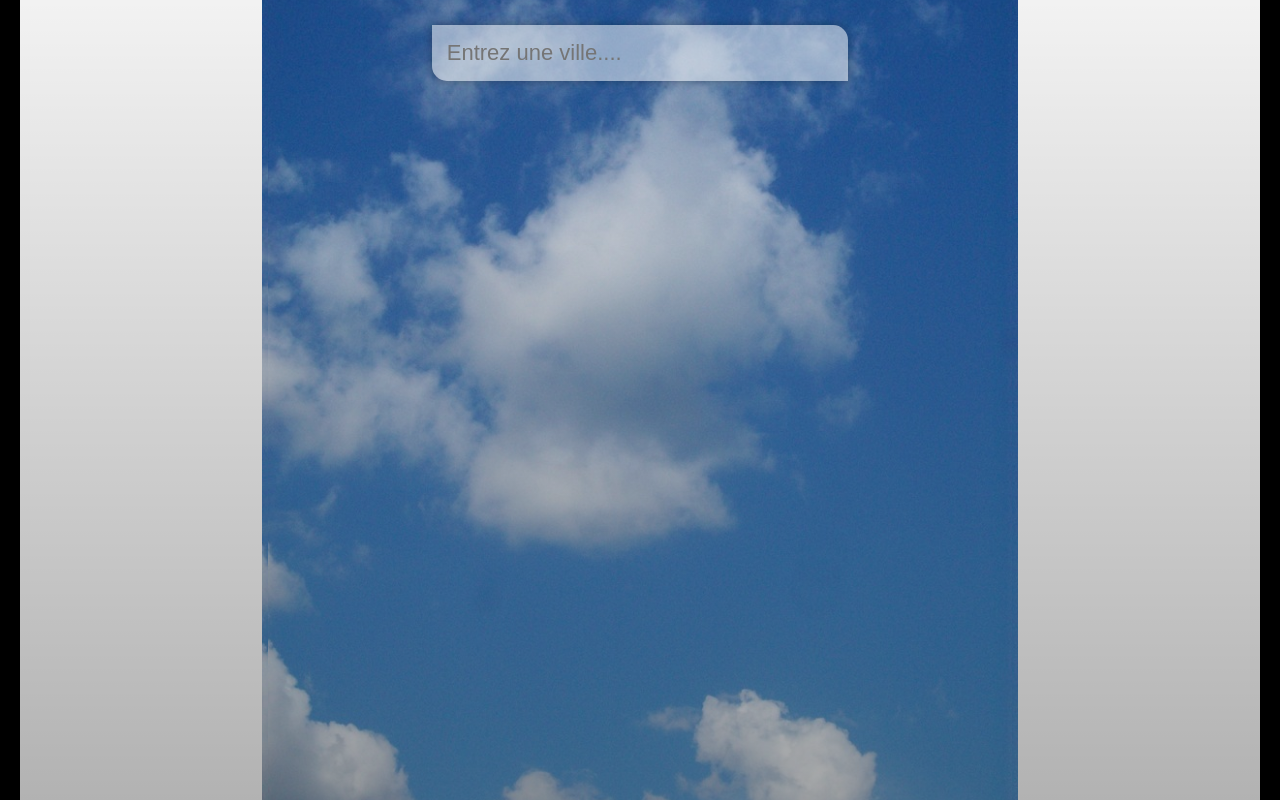
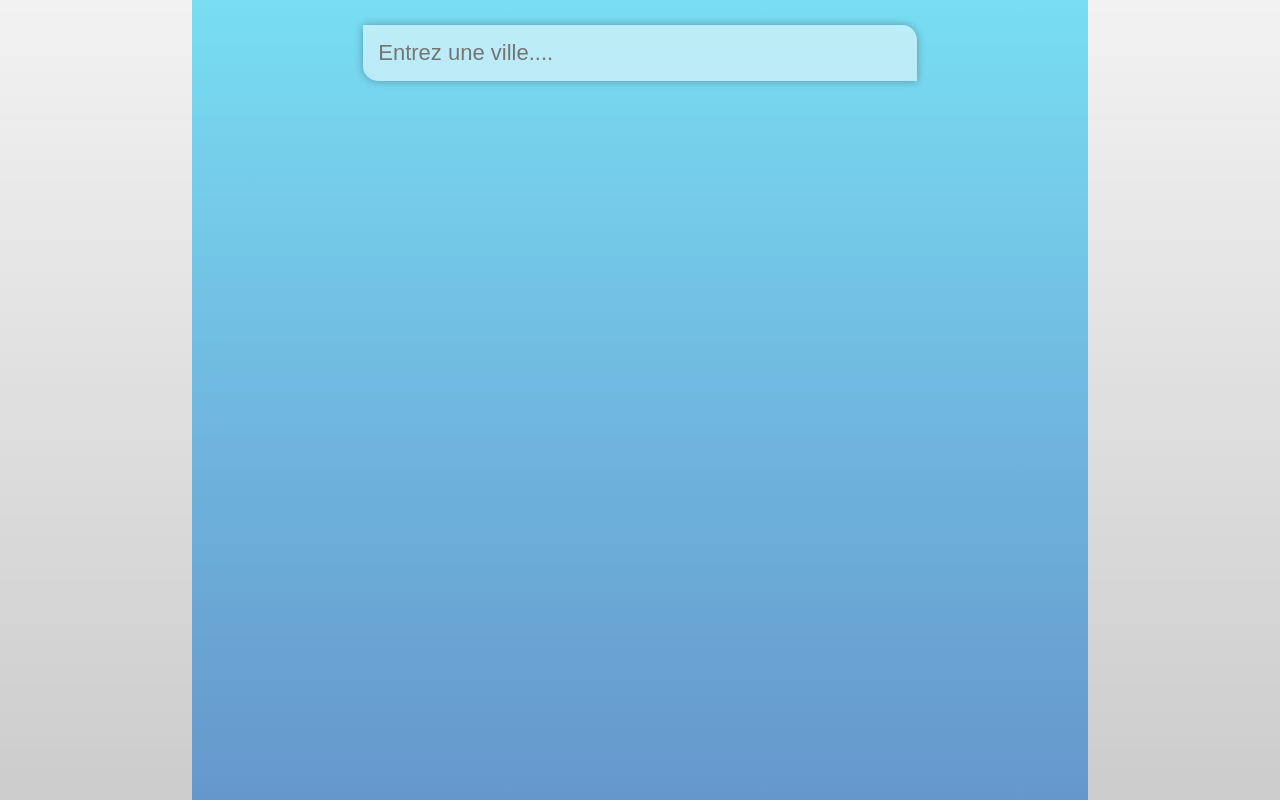
Before and after one commit to MikeWalder/vue-js-weather-app, a Vue app: page / in a window 1280 px wide. Built offline with nearby package versions, Linux system fonts and the light colour scheme; the HTML template or start-up script is replaced by a standard one.

Commit message:
MAJ graphique V.2 SPA - ajout wind speed - modif affichage heure

```diff
--- a/src/App.vue
+++ b/src/App.vue
@@ -1,5 +1,5 @@
 <template>
-  <div id="app" :class="typeof weather.main != 'undefined' && weather.main.temp > 16 ? 'warm' : ''">
+  <div id="app" :class="displayTempByLevel()">
     <main>
 
       <div class="searching-box">
@@ -21,13 +21,15 @@
           <div class="date">{{ dateRendering() }}</div>
         </div>
 
-        <!-- Add the style and icon you want -->
-        <p></p>
+        <div class="weather-container">
+          <div class="temperature-now"> {{ Math.round(weather.main.temp) }}°C <!-- <fa icon="temperature-half" /> --></div>
+          <div class="weather-now"> {{ weather.weather[0].main }} <!-- ({{ weather.weather[0].description }}) --> </div>
+        </div>
 
-        <div class="weather-container">
-          <div class="temperature"> {{ Math.round(weather.main.temp) }}°C <fa icon="temperature-half" /></div>
-          <div class="weather-now"> {{ weather.weather[0].main }} ({{ weather.weather[0].description }}) </div>
-          <div class="pression-now">{{ weather.main.pressure }} HPa - <fa icon="droplet" /> {{ weather.main.humidity }}% </div>
+        <div class="table-datas-container">
+          <div class="pression-now"><fa icon="temperature-half" />{{ weather.main.pressure }} HPa</div>
+          <div class="humidity-now"><fa icon="droplet" /> {{ weather.main.humidity }}% </div>
+          <div class="wind-speed-now"><fa icon="wind" /> {{ weather.wind.speed }} m/s</div>
         </div>
 
       </div>
@@ -50,6 +52,22 @@ export default {
     }
   },
   methods: {
+    displayTempByLevel() {
+      if(typeof this.weather.main != 'undefined') {
+        if(this.weather.main.temp >= 30) {
+          return 'warm';
+        }
+        else if(this.weather.main.temp < 30 && this.weather.main.temp > 15) {
+          return 'middle'
+        }
+        else {
+          return 'cold'
+        }
+      }
+      else{
+        return 'default';
+      }
+    },
     fetchingWeather(e) {
       if(e.key == "Enter") {
         fetch(`${this.url_base}weather?q=${this.query}&units=metric&APPID=${this.api_key}`)
@@ -63,22 +81,30 @@ export default {
       console.log(this.weather);
     },
     dateRendering() {
-      const dayEn = ['Sunday', 'Monday', 'Tuesday', 'Wednesday', 'Thursday', 'Friday', 'Saturday'];
+      /* const dayEn = ['Sunday', 'Monday', 'Tuesday', 'Wednesday', 'Thursday', 'Friday', 'Saturday'];
       const monthEn = ['January', 'February', 'March', 'April', 'May', 'June', 'July', 'August',
-      'September', 'October', 'November', 'December'];
+      'September', 'October', 'November', 'December']; */
 
       let d = new Date();
+      //var s = d.format("hh:mm:ss tt");
       //console.log(d);
-      let seconds = d.getSeconds();
+      /* let seconds = d.getSeconds(); */
       let minutes = d.getMinutes();
+
+      if(minutes < 10){
+        minutes = '0' + minutes;
+      }
       let hours = d.getHours();
+      if(hours < 10){
+        hours = '0' + hours;
+      }
 
-      let day = dayEn[d.getDay()];
+      /* let day = dayEn[d.getDay()];
       let date = d.getDate();
       let month = monthEn[d.getMonth()];
-      let year = d.getFullYear();
+      let year = d.getFullYear(); */
 
-      return `${day} ${date} ${month} ${year} - ${hours}:${minutes}:${seconds}`;
+      return `${hours}:${minutes}`;
     }
   }
 }
@@ -95,28 +121,90 @@ body {
   font-family: 'montserrat', sans-serif;
 }
 
+@media screen and (max-width: 1280px)
+{
+    /* Rédigez vos propriétés CSS ici */
+    #app {
+      background-size: 100% 100%;
+    }
+    .searching-box .searching-bar  {
+      width: 95%
+    }
+    .location-container {
+      display: flex;
+      align-items:center;
+      justify-content:space-between;
+    }
+    .location-container .location, .location-container .date {
+      font-size: 22px;
+    }
+    .weather-container .weather-now {
+      font-size: 26px;
+    }
+    .weather-container .temperature-now {
+      font-size: 72px;
+    }
+    .table-datas-container {
+      font-size: 26px;
+    }
+    .table-datas-container .humidity-now {
+      padding: 1.5em;
+    }
+}
+
+@media screen and (min-width: 1279px)
+{
+    /* Rédigez vos propriétés CSS ici */
+    #app {
+      background-size: 70% 100%;
+    }
+    .searching-box .searching-bar {
+      width: 45%;
+    }
+    .location-container .location, .location-container .date {
+      font-size: 50px;
+      padding-top: 1.5em;
+    }
+    .weather-container .weather-now {
+      font-size: 48px;
+    }
+    .weather-container .temperature-now {
+      font-size: 160px;
+    }
+    .table-datas-container {
+      font-size: 40px;
+    }
+    .table-datas-container .humidity-now {
+      padding: 1.5em;
+    }
+}
+
 #app {
-  background-image: url('./assets/cold-weather.jpg');
-  background-size: 60% auto;
   background-position: center;
   background-repeat: no-repeat;
   transition: 0.4s;
-  border-left: 10px solid black;
-  border-right: 10px solid black;
+}
+
+#app.default {
+  background-image: linear-gradient(to bottom, rgba(0, 213, 255, 0.5), rgba(0, 123, 255, 0.5));
 }
 
 #app.warm {
-  background-image: url('./assets/warm-weather.jpg');
+  background-image: linear-gradient(to bottom, rgba(250, 209, 7, 0.5), rgba(238, 255, 1, 0.5)),url('./assets/warm-weather.jpg');
 }
 
-#app.snow {
-  background-image: url('');
+#app.middle {
+  background-image: linear-gradient(to bottom, rgba(88, 250, 7, 0.5), rgba(16, 151, 64, 0.5)),url('./assets/warm-weather.jpg');
+}
+
+#app.cold {
+  background-image: linear-gradient(to bottom, rgba(7, 189, 250, 0.5), rgba(46, 122, 236, 0.5)),url('./assets/cold-weather.jpg');
 }
 
 main {
   min-height: 100vh;
   padding: 25px;
-  background-image: linear-gradient(to bottom, rgba(0, 0, 0, 0.05), rgba(0, 0, 0, 0.3));
+  background-image: linear-gradient(to bottom, rgba(0, 0, 0, 0.05), rgba(0, 0, 0, 0.2));
 }
 
 .searching-box {
@@ -127,7 +215,6 @@ main {
 
 .searching-box .searching-bar {
   display: block;
-  width: 35%;
   margin: 0 auto;
   padding: 15px;
   color: #313131;
@@ -136,7 +223,6 @@ main {
   border: none;
   outline: none;
   background: none;
-
   box-shadow: 0px 0px 8px rgba(0, 0, 0, 0.3);
   background-color: rgba(255, 255, 255, 0.5);
   border-radius: 0px 15px 0px 15px;
@@ -151,10 +237,8 @@ main {
 
 .location-container .location {
   color: #FFF;
-  font-size: 32px;
   font-weight: 500;
   text-align: center;
-  margin-bottom: 12px;
   text-shadow: 1px 3px rgba(0, 0, 0, 0.25);
 }
 
@@ -170,13 +254,11 @@ main {
   text-align: center;
 }
 
-.weather-container .temperature {
+.weather-container .temperature-now {
   display: inline-block;
-  padding: 10px 25px;
+  padding: 35px 25px;
   color: #FFF;
-  font-size: 100px;
   font-weight: 500;
-
   text-shadow: 3px 6px rgba(0, 0, 0, 0.25);
   background-color: rgba(255, 255, 255, 0.25);
   border-radius: 14px;
@@ -186,18 +268,24 @@ main {
 
 .weather-container .weather-now {
   color: #FFF;
-  font-size: 48px;
   font-weight: 600;
+  padding: 1.8em 0;
   font-style: italic;
   text-shadow: 3px 6px rgba(0, 0, 0, 0.25);
 }
 
-.weather-container .pression-now, .humidity {
+.table-datas-container .pression-now, .table-datas-container .humidity-now, .table-datas-container .wind-speed-now {
   color: #FFF;
-  font-size: 34px;
+  /* font-size: 34px; */
   font-weight: 400;
   font-style: italic;
   text-shadow: 3px 6px rgba(0, 0, 0, 0.25);
+}
+
+.table-datas-container {
+  /* display: flex;
+  align-items: center; */
+  text-align: center;
 }
 
 #simple-chart {
```
